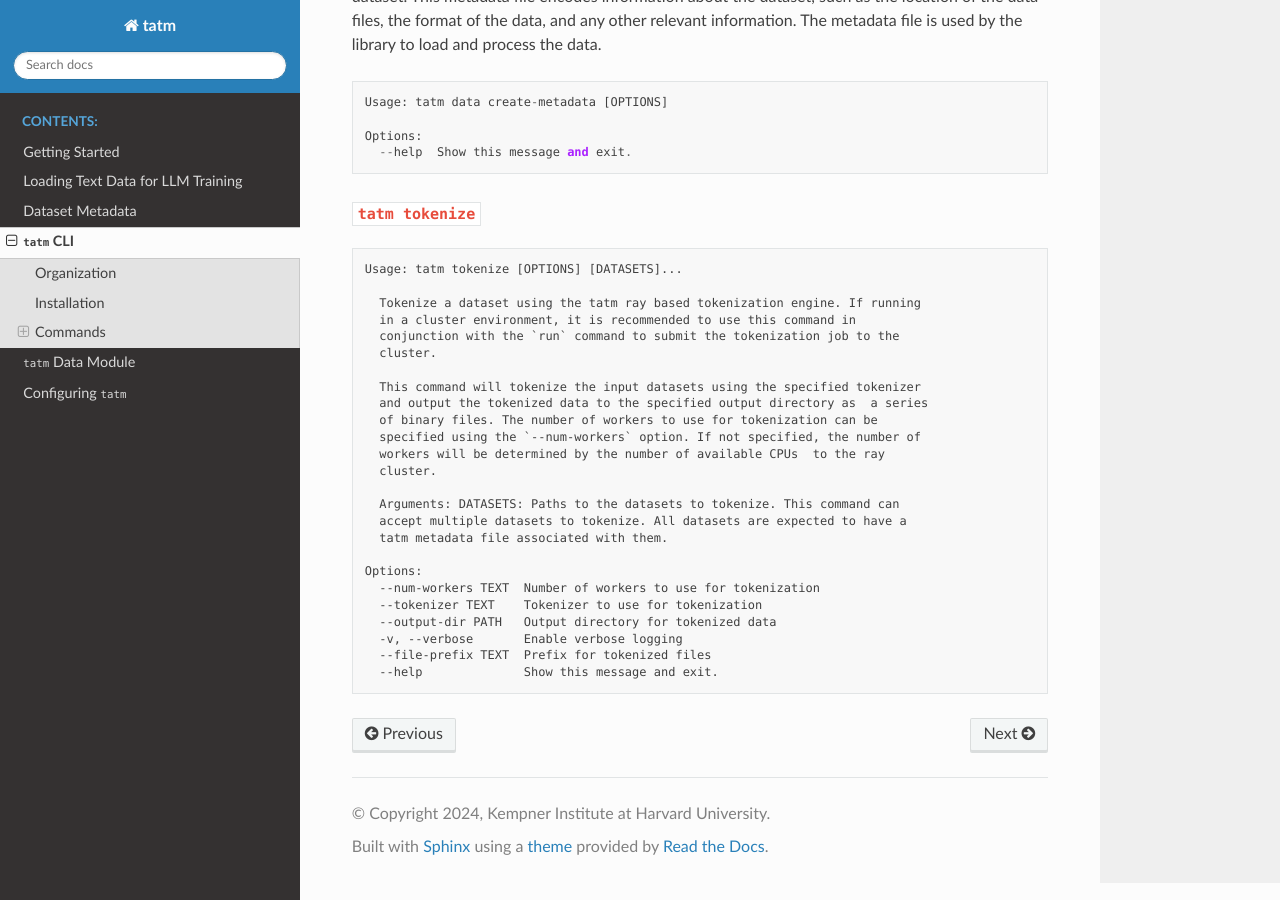
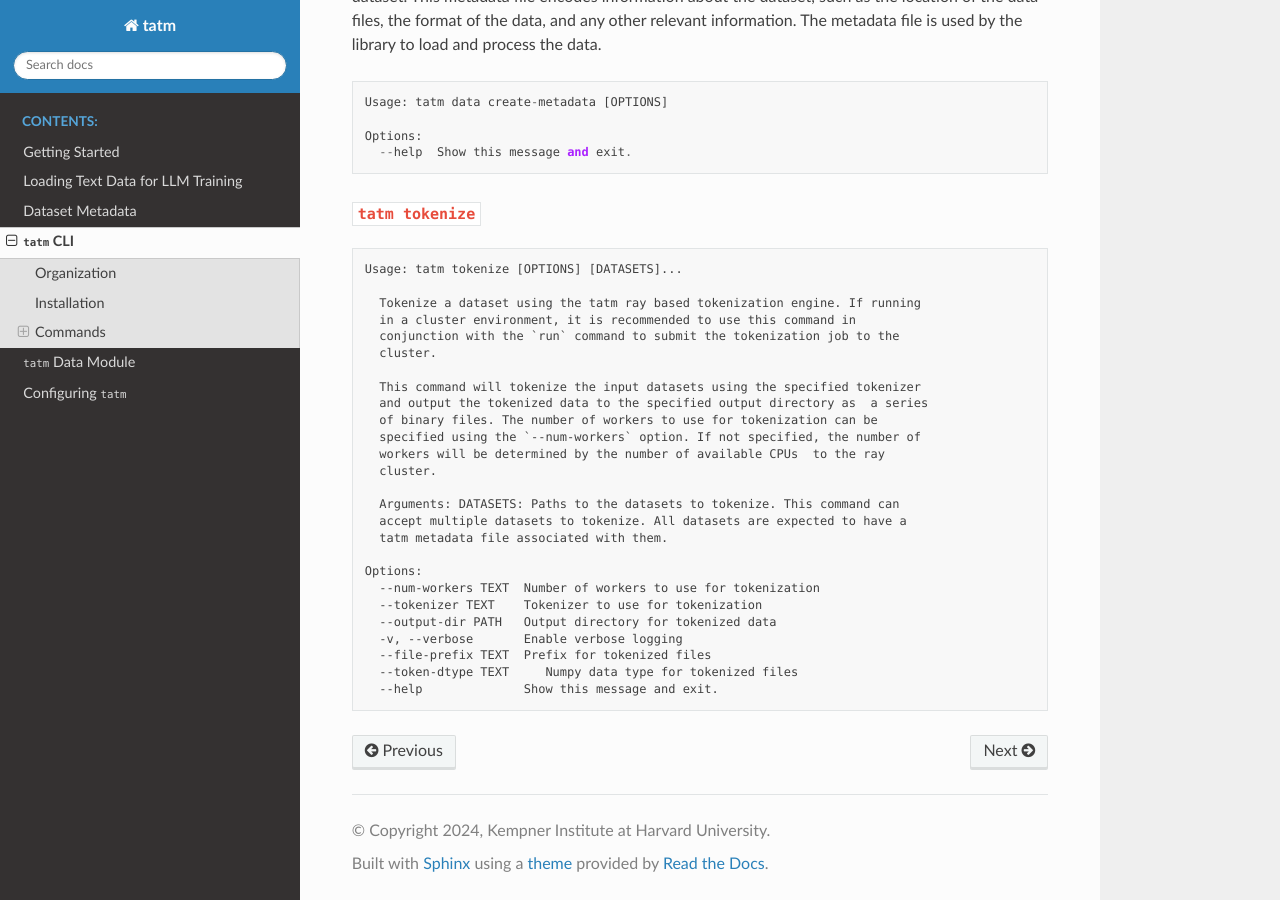
Before and after one commit to KempnerInstitute/tatm, a Sphinx documentation site: the page built from docs/cli.md, in a window 1280 px wide and 900 px high, scrolled down 2175 px. Built offline with Sphinx 7.4.7 and the Read the Docs theme 3.1.0, drawn with Linux system fonts in a browser that asks for light colours.

Commit message:
update tokenize cli docs

````diff
--- a/docs/cli.md
+++ b/docs/cli.md
@@ -126,5 +126,6 @@ Options:
   --output-dir PATH   Output directory for tokenized data
   -v, --verbose       Enable verbose logging
   --file-prefix TEXT  Prefix for tokenized files
+  --token-dtype TEXT     Numpy data type for tokenized files
   --help              Show this message and exit.
 ```
````
